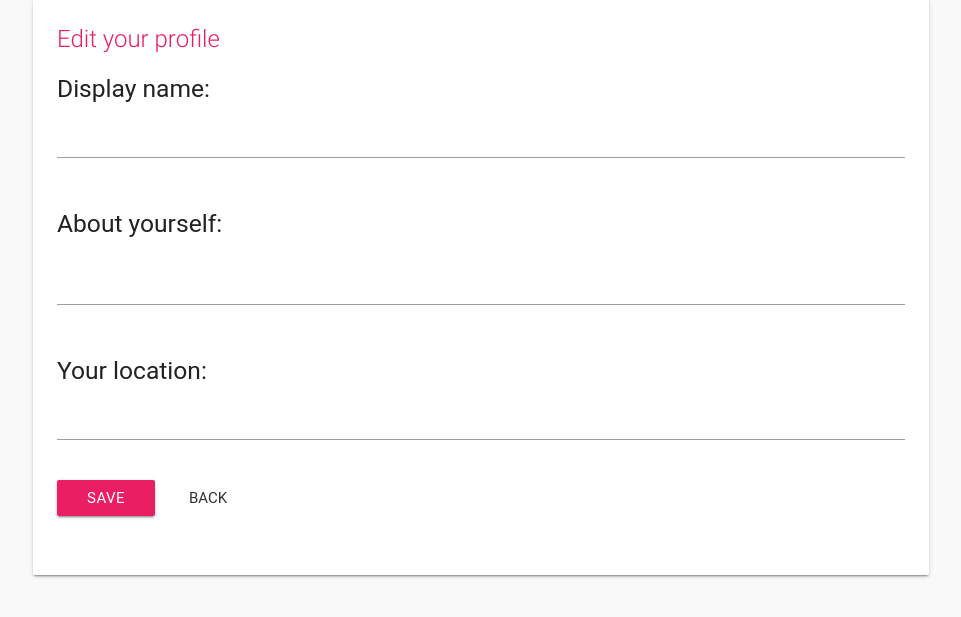
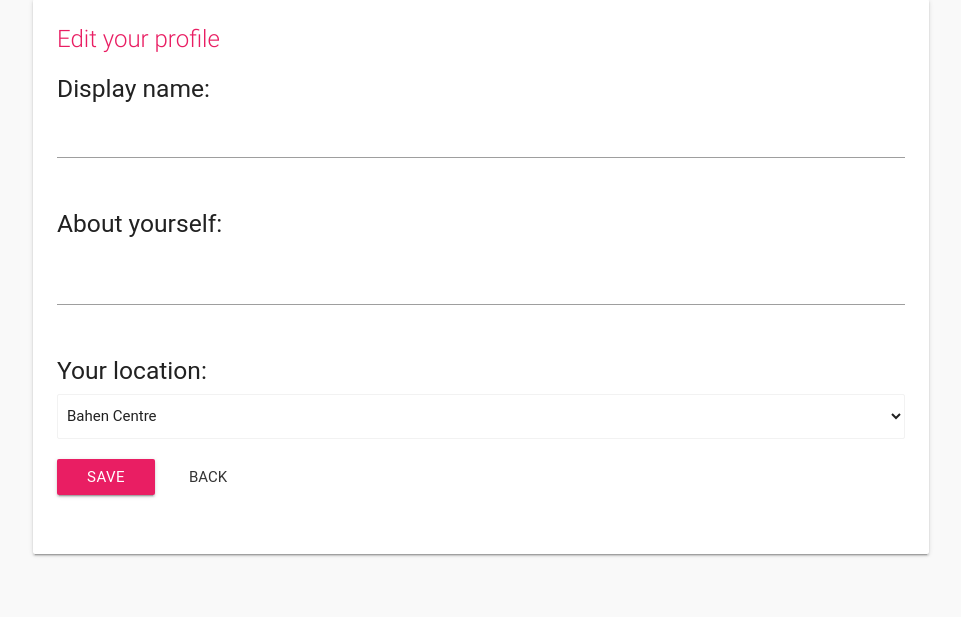
Before and after one commit to harsh6646/SupplyMe, a Flask app: page /edit in a window 1280 px wide. Shown: the part 73-690 px from the top of the page, without its empty margins (159-1120 px from the left). Run offline with Flask 2, Linux system fonts and the light colour scheme; a user stored in the database is signed in; data comes from the database, SQL or seed files in the repository; some libraries are stand-ins or nearby versions; some web fonts are replaced.

Commit message:
Add location drop-down
Signed-off-by: Chintan Shah <cgintan1998@gmail.com>

```diff
--- a/app/forms.py
+++ b/app/forms.py
@@ -1,6 +1,14 @@
 from flask_wtf import Form
-from wtforms import StringField, BooleanField, TextAreaField
+from wtforms import StringField, BooleanField, TextAreaField, SelectField
 from wtforms.validators import DataRequired, Length
+
+locations = [('Bahen Centre', 'Bahen Centre'), ('Convocation Hall', 'Convocation Hall'),
+             ('Robarts', 'Robarts'), ('Gerstein', 'Gerstein'),
+             ('Hart House', 'Hart House'), ('King’s Circle', 'King’s Circle'),
+             ('Instructional Centre', 'Instructional Centre'), ('Student Centre', 'Student Centre'),
+             ('Environmental Science Building', 'Environmental Science Building'),
+             ('Bladen Wing', 'Bladen Wing'), ('Tim Hortons', 'Tim Hortons'),
+             ('UTSC Library', 'UTSC Library'), ('Pan-Am Centre', 'Pan-Am Centre')]
 
 
 class LoginForm(Form):
@@ -11,7 +19,8 @@ class LoginForm(Form):
 class EditForm(Form):
     nickname = StringField('nickname', validators=[DataRequired()])
     about_me = TextAreaField('about_me', validators=[Length(min=0, max=140)])
-    location = StringField('location', validators=[DataRequired()])
+    location = SelectField('location', choices=locations,
+                           validators=[DataRequired()])
 
     def __init__(self, original_nickname, *args, **kwargs):
         Form.__init__(self, *args, **kwargs)
--- a/app/templates/edit.html
+++ b/app/templates/edit.html
@@ -36,7 +36,7 @@
         <div class="row">
             <div class="col s12">
                 <h5>Your location:</h5>
-                {{ form.location(size=24) }}
+               {{ form.location(class="browser-default") }}
             </div>
         </div>
         <button class="btn waves-effect waves-light pink" type="submit" name="submit" value="Save Changes">Save</button>
```
